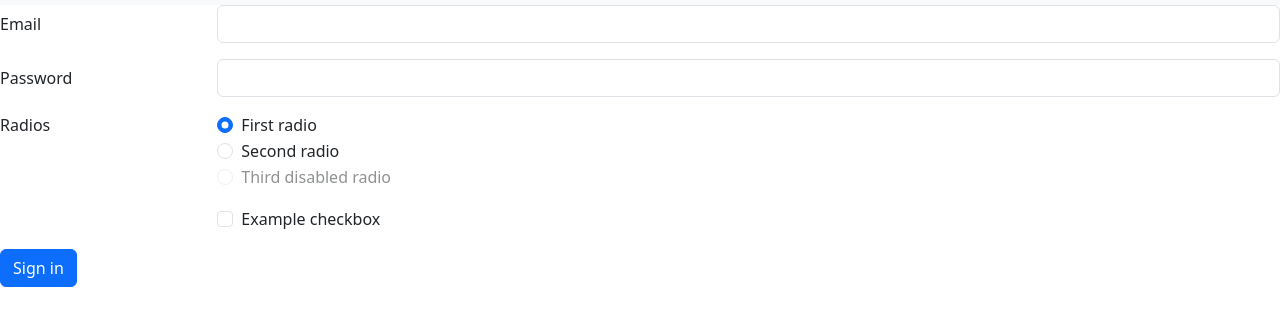
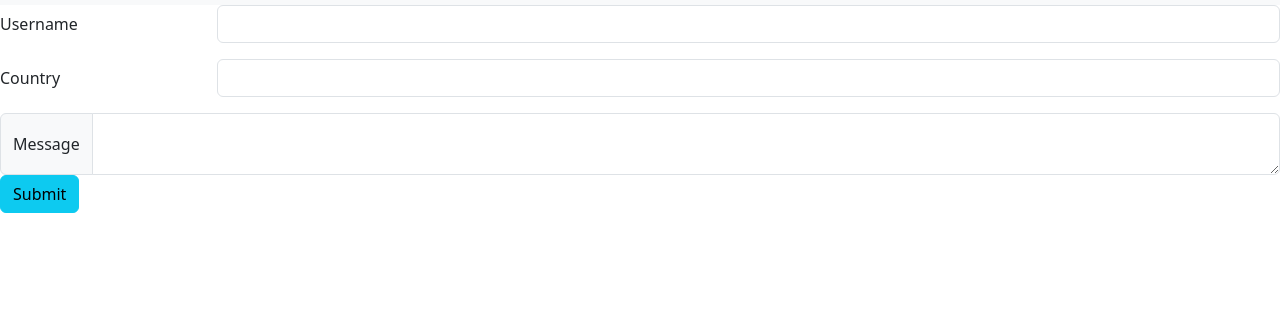
Before and after one commit to niemistaru/Guestbook, a website: page public/newmessage.html in a window 1280 px wide. Shown: the part 51-376 px from the top of the page. Drawn offline with nearby package versions, Linux system fonts and the light colour scheme.

Commit message:
Päivitykset

```diff
--- a/public/newmessage.html
+++ b/public/newmessage.html
@@ -12,7 +12,7 @@
 
 </head>
 <body>
-    <!--NAVIGAATIO-->
+<!--------------NAVIGAATIO--------------------------------------------------->
     <nav class="navbar navbar-expand-lg bg-body-tertiary">
         <div class="container-fluid">
           <a class="navbar-brand" href="#">Navbar</a>
@@ -29,54 +29,28 @@
           </div>
         </div>
       </nav>
+
+<!------------------------LOMAKE-POHJA---------------------------------->
     <div class="form">
-            <form>
+            <form method="post" action="/newmessage">
                 <div class="row mb-3">
-                  <label for="inputEmail3" class="col-sm-2 col-form-label">Email</label>
+                  <label for="inputUsername" class="col-sm-2 col-form-label">Username</label>
                   <div class="col-sm-10">
-                    <input type="email" class="form-control" id="inputEmail3">
+                    <input type="username" class="form-control" name="username" id="inputUsername">
                   </div>
                 </div>
+                <!--Taru, inputilla ja labelilla on nyt samat id:t, onks ok? alkup.bootsrapis oli niin -->
                 <div class="row mb-3">
-                  <label for="inputPassword3" class="col-sm-2 col-form-label">Password</label>
+                  <label for="inputCountry" class="col-sm-2 col-form-label">Country</label>
                   <div class="col-sm-10">
-                    <input type="password" class="form-control" id="inputPassword3">
+                    <input type="country" class="form-control" name="country" id="inputCountry">
                   </div>
                 </div>
-                <fieldset class="row mb-3">
-                  <legend class="col-form-label col-sm-2 pt-0">Radios</legend>
-                  <div class="col-sm-10">
-                    <div class="form-check">
-                      <input class="form-check-input" type="radio" name="gridRadios" id="gridRadios1" value="option1" checked>
-                      <label class="form-check-label" for="gridRadios1">
-                        First radio
-                      </label>
-                    </div>
-                    <div class="form-check">
-                      <input class="form-check-input" type="radio" name="gridRadios" id="gridRadios2" value="option2">
-                      <label class="form-check-label" for="gridRadios2">
-                        Second radio
-                      </label>
-                    </div>
-                    <div class="form-check disabled">
-                      <input class="form-check-input" type="radio" name="gridRadios" id="gridRadios3" value="option3" disabled>
-                      <label class="form-check-label" for="gridRadios3">
-                        Third disabled radio
-                      </label>
-                    </div>
-                  </div>
-                </fieldset>
-                <div class="row mb-3">
-                  <div class="col-sm-10 offset-sm-2">
-                    <div class="form-check">
-                      <input class="form-check-input" type="checkbox" id="gridCheck1">
-                      <label class="form-check-label" for="gridCheck1">
-                        Example checkbox
-                      </label>
-                    </div>
-                  </div>
+                <div class="input-group">
+                  <span class="input-group-text">Message</span>
+                  <textarea class="form-control" aria-label="Message" name="message"></textarea>
                 </div>
-                <button type="submit" class="btn btn-primary">Sign in</button>
+                <button type="submit" class="btn btn-info" id="submitMessage">Submit</button>
               </form>
 
     </div>
```
Also changed, not shown: index.js (+29 -32 lines), public/data/data.json (+2 -1 lines), public/guestbook.html (+30 -16 lines).
